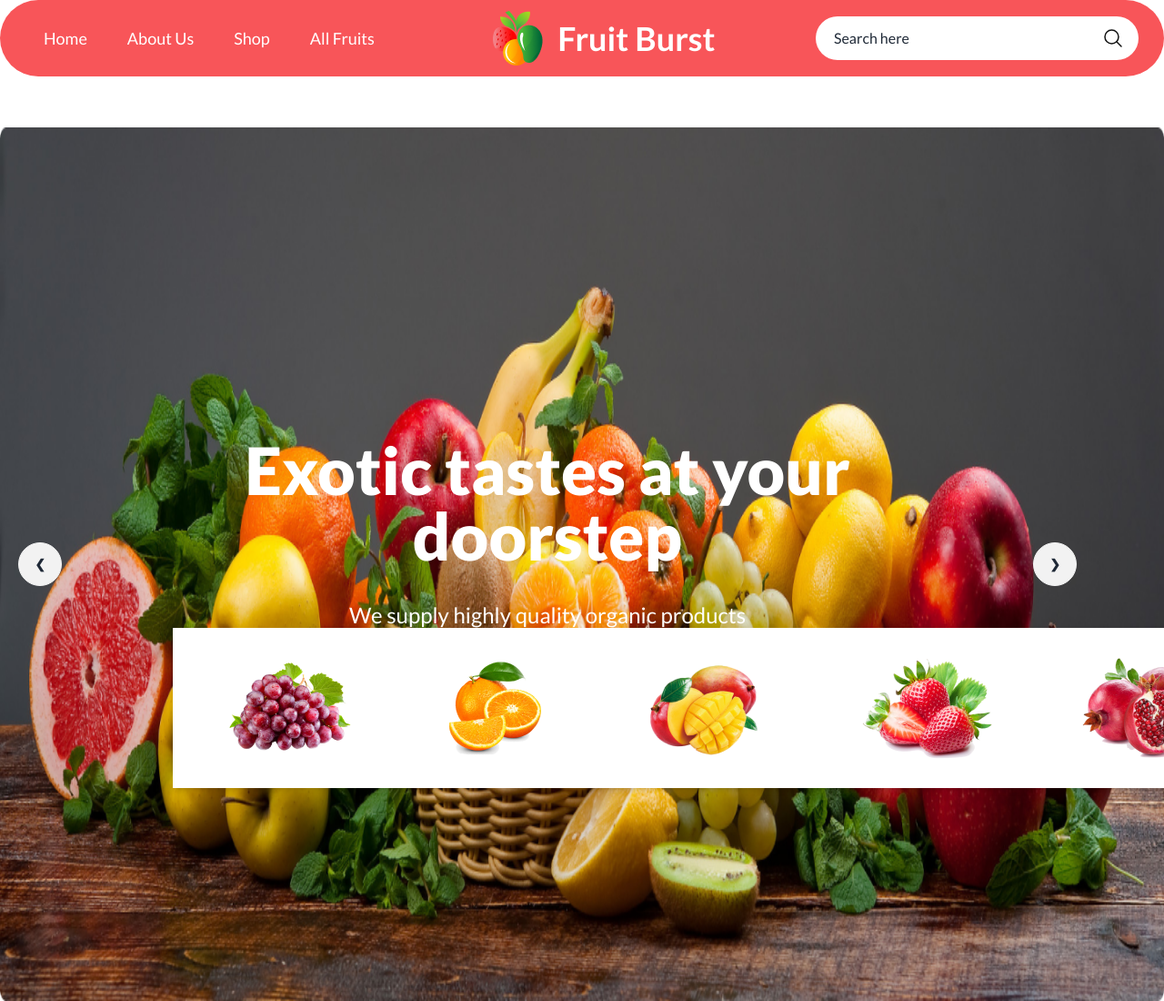
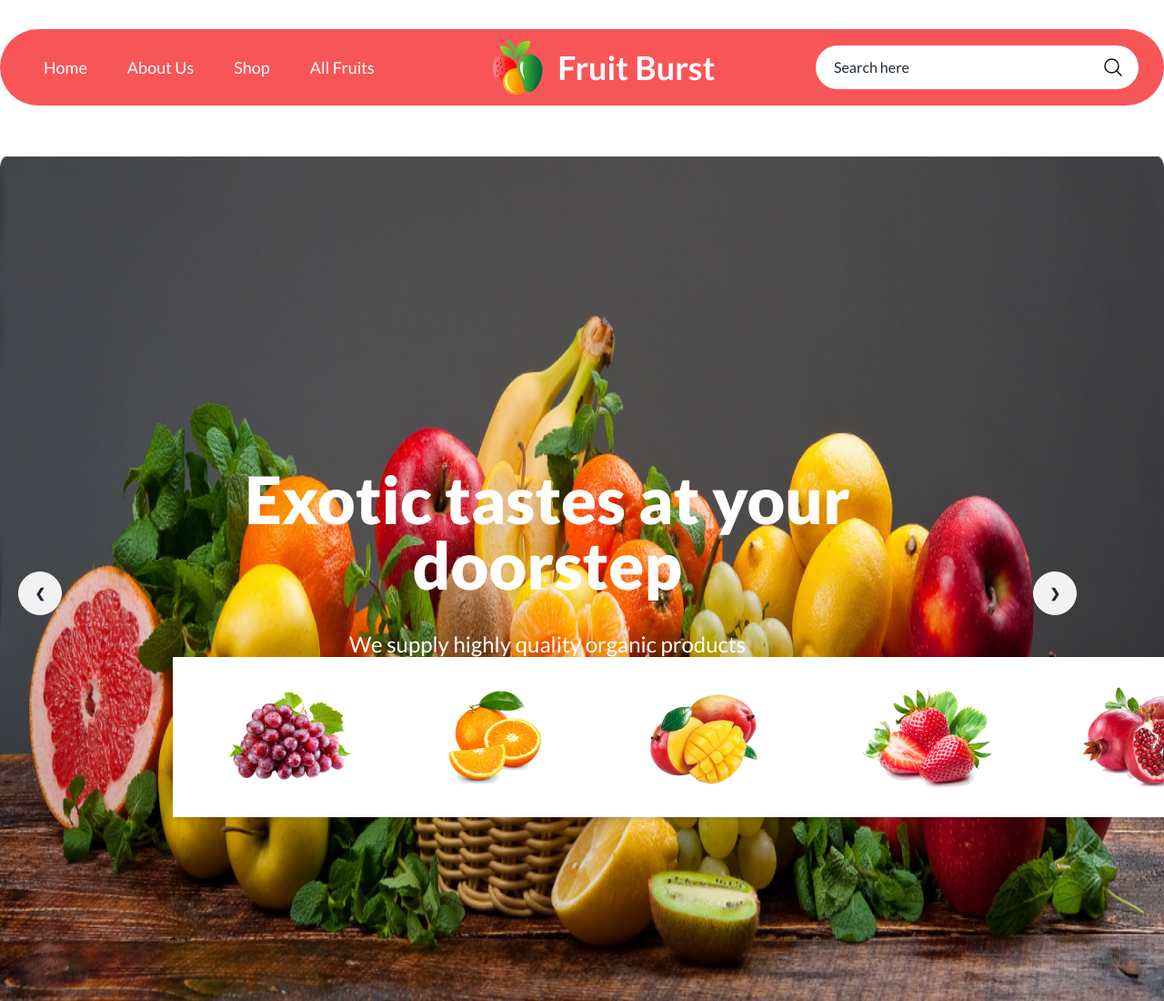
Before and after one commit to MdAbdurRahmanRifat/food-brust-assinment-p, a plain HTML site: page index.html in a window 1280 px wide. Shown: the top 1100 px of the page at 91% size. Drawn offline with nearby package versions, Linux system fonts and the light colour scheme; grey boxes are pictures that could not be loaded.

Commit message:
added padding to nav

```diff
--- a/index.html
+++ b/index.html
@@ -21,7 +21,7 @@
 <body style="font-family: 'Lato', sans-serif">
   <!-----------------------------nav bar st--------------------->
   <header>
-    <nav class="container mx-auto">
+    <nav class="container mx-auto lg:pt-8">
       <div class="lg:bg-[#F85559] flex items-center justify-between rounded-full">
         <!-- left side  -->
         <div class="hidden lg:inline-block">
```
